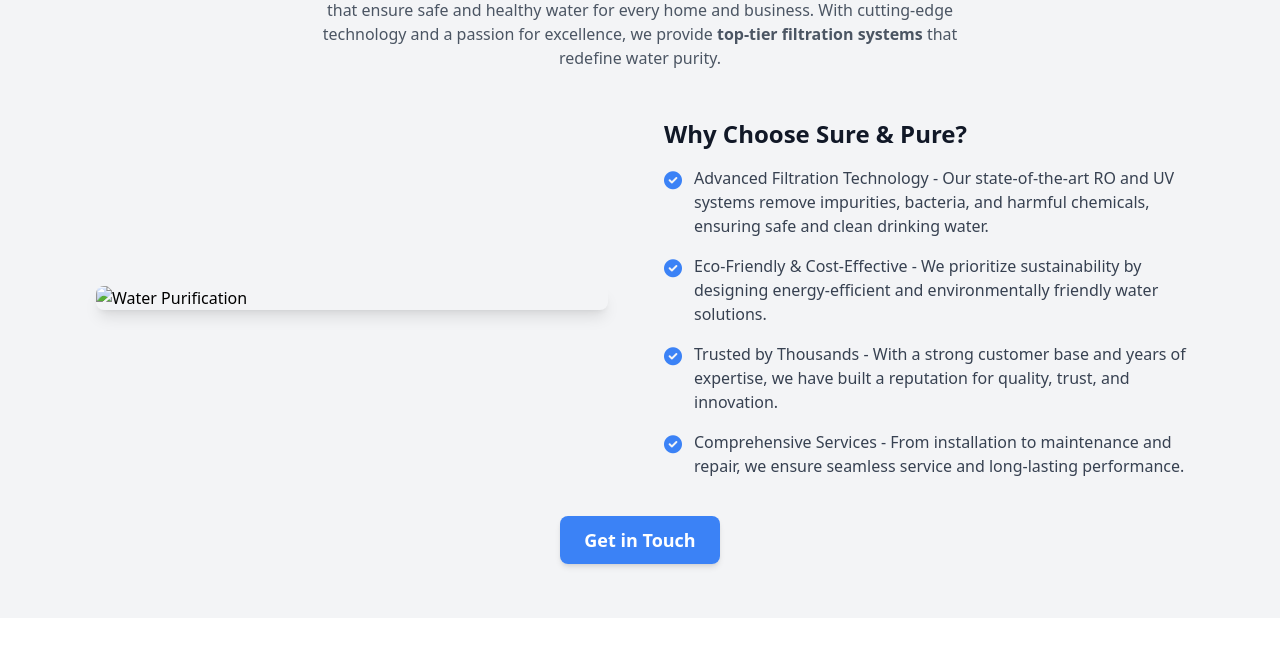
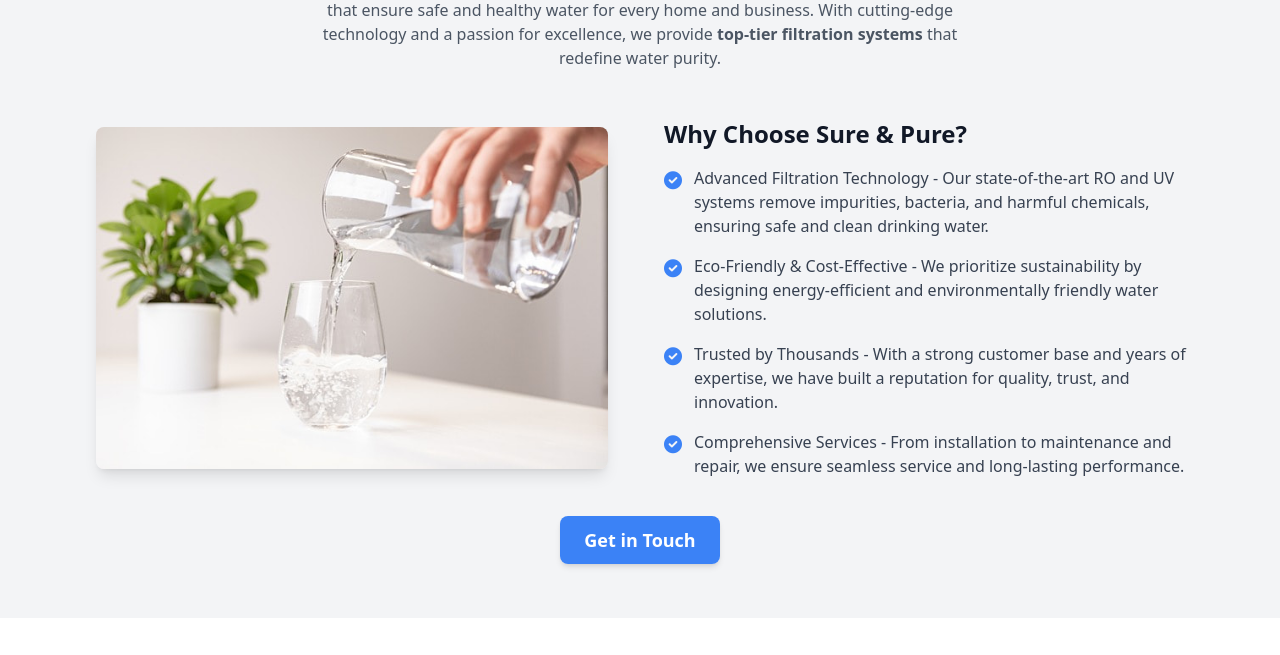
Before and after one commit to khushbugehlot31/SureandPure, a plain HTML site: page index.html in a window 1280 px wide. Shown: the part 719-1374 px from the top of the page. Drawn offline with nearby package versions, Linux system fonts and the light colour scheme.

Commit message:
Update index.html

```diff
--- a/index.html
+++ b/index.html
@@ -82,7 +82,7 @@
         <div class="grid grid-cols-1 md:grid-cols-2 gap-12 items-center">
             <!-- Left: Image -->
             <div class="w-full max-w-lg mx-auto rounded-lg overflow-hidden shadow-lg">
-              <img src="./images/waterpouring.jpg"
+              <img src="./waterpouring.jpg"
                    alt="Water Purification" class="w-full h-auto object-cover">
           </div>
 
```
